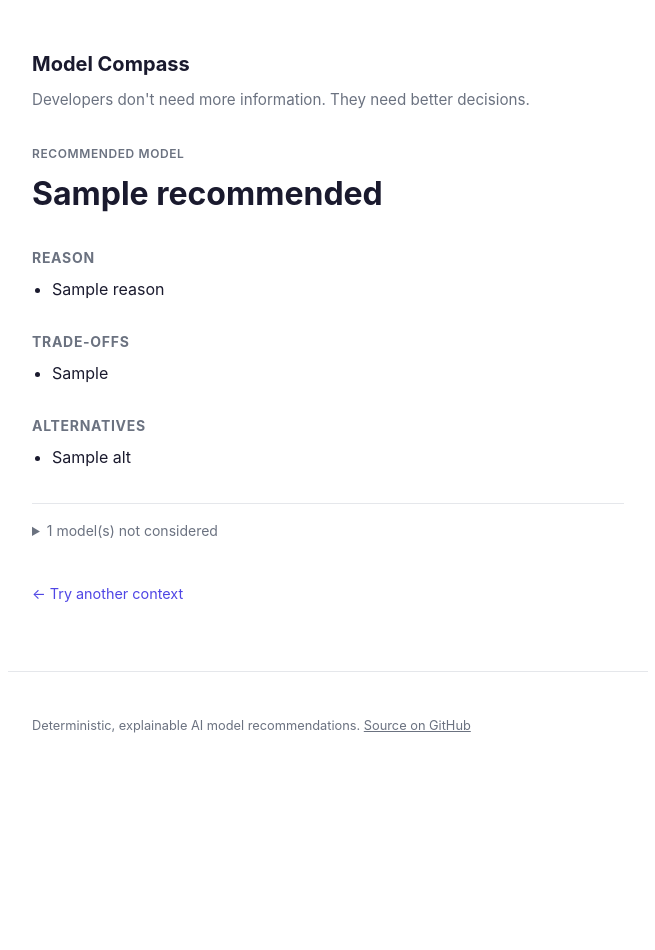
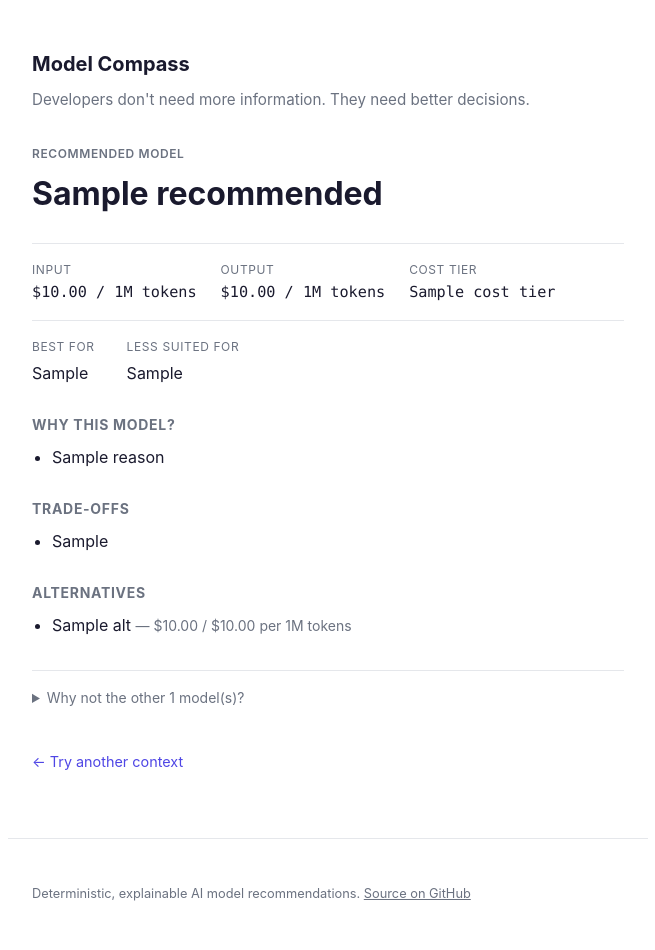
Before and after one commit to LCAITECH/model-compass, a FastAPI app: template interfaces/web/templates/result.html in a window 1280 px wide. Shown: the top 950 px of the page, without its empty margins (312-967 px from the left). Before the commit the page ends 733 px from the top, so only its background shows below. Run offline with FastAPI, Linux system fonts and the light colour scheme; the template is opened without the code that fills it: most values are stand-ins (such as "Sample title", 1, 10 or a date in 2020).

Commit message:
Improve the web UX based on real dogfooding feedback
Batch agreed after actually using the app: readable language names,
predefined use cases, better reason phrasing, visible pricing, and a
static model profile -- all presentation-layer, all deterministic.
Explicitly rejected: using an LLM to write the recommendation text
(breaks VISION.md's "not from an AI model's opinion" and the whole
reproducibility guarantee) and a real multi-model routing engine
(a different product than "one Context -> one Recommendation").

decision/domain/ai_model.py: CostTier moves here from evaluator.py --
it's shared vocabulary between Candidate, Recommendation, and the web
layer now, not an evaluator-only concept. The derivation itself still
lives only in decision/evaluator/.

decision/domain/candidate.py, recommendation.py: both now carry
cost_tier, so a recommendation's price tier can be displayed without
any component re-deriving it a second way.

decision/explainer/explainer.py: reasons gain an optional opening
sentence tying the ranked priorities back to Context.use_case when
one was given ("Because your use case is X, we weighted Y most
heavily") -- still pure deterministic string formatting over Context,
no model writes any of it.

interfaces/web/languages.py: hand-written ISO-code -> display-name
map. No pycountry dependency for 13 codes.

interfaces/web/use_cases.py: a fixed list of common use cases, each
suggesting (not forcing) a priority ranking. Wired to the form with a
small vanilla-JS prefill (static/form.js) -- purely a client-side
convenience; Context.priorities is still exactly whatever ends up
selected, same as before.

interfaces/web/model_profile.py: a context-independent "best for /
less suited for" summary derived from AIModel's own fields (quality
>= high, capabilities that are true, above-average context window
relative to the loaded dataset -- no hardcoded absolute threshold,
same reasoning as cost_tier).

Templates: prices and cost tier now shown for the recommendation and
its alternatives, "Reason" retitled "Why this model?", the excluded
list gets clearer copy. All still the same minimal, unstyled-by-design
look -- no visual polish pass yet, per the earlier agreement to
validate product before design.

Verified end-to-end in a real running browser session (not just
TestClient): the use-case-to-priority JS prefill, full pricing/profile
display, and the exclusion list expanding with real per-model reasons.

```diff
--- a/decision/domain/__init__.py
+++ b/decision/domain/__init__.py
@@ -2,6 +2,7 @@ from decision.domain.ai_model import (
     AIModel,
     Capabilities,
     Cost,
+    CostTier,
     Ecosystem,
     IntegrationEase,
     License,
@@ -21,6 +22,7 @@ __all__ = [
     "Capabilities",
     "Context",
     "Cost",
+    "CostTier",
     "Ecosystem",
     "Exclusion",
     "IntegrationEase",
--- a/decision/domain/candidate.py
+++ b/decision/domain/candidate.py
@@ -2,7 +2,7 @@
 
 from dataclasses import dataclass, field
 
-from decision.domain.ai_model import AIModel
+from decision.domain.ai_model import AIModel, CostTier
 from decision.domain.context import Priority
 
 
@@ -10,6 +10,7 @@ from decision.domain.context import Priority
 class Candidate:
     model: AIModel
     score: float
+    cost_tier: CostTier
     factor_scores: dict[Priority, float] = field(default_factory=dict)
     disqualified_reasons: tuple[str, ...] = ()
 
--- a/decision/domain/recommendation.py
+++ b/decision/domain/recommendation.py
@@ -7,7 +7,7 @@ displayed."
 
 from dataclasses import dataclass
 
-from decision.domain.ai_model import AIModel
+from decision.domain.ai_model import AIModel, CostTier
 
 
 @dataclass(frozen=True)
@@ -19,6 +19,7 @@ class Exclusion:
 @dataclass(frozen=True)
 class Recommendation:
     recommended: AIModel
+    cost_tier: CostTier
     reasons: tuple[str, ...]
     trade_offs: tuple[str, ...]
     alternatives: tuple[AIModel, ...]
--- a/decision/evaluator/__init__.py
+++ b/decision/evaluator/__init__.py
@@ -1,3 +1,3 @@
-from decision.evaluator.evaluator import CostTier, evaluate
+from decision.evaluator.evaluator import evaluate
 
-__all__ = ["CostTier", "evaluate"]
+__all__ = ["evaluate"]
--- a/interfaces/web/app.py
+++ b/interfaces/web/app.py
@@ -18,6 +18,9 @@ from decision.evaluator import evaluate
 from decision.explainer import NoQualifyingModelsError, explain
 from decision.loader import load_dataset
 from interfaces.web.context_form import InvalidFormError, context_from_form
+from interfaces.web.languages import language_name
+from interfaces.web.model_profile import best_for, less_suited_for
+from interfaces.web.use_cases import USE_CASES
 
 BASE_DIR = Path(__file__).resolve().parent
 DATASET_DIR = BASE_DIR.parent.parent / "dataset" / "models"
@@ -25,6 +28,7 @@ DATASET_DIR = BASE_DIR.parent.parent / "dataset" / "models"
 app = FastAPI(title="Model Compass")
 app.mount("/static", StaticFiles(directory=BASE_DIR / "static"), name="static")
 templates = Jinja2Templates(directory=BASE_DIR / "templates")
+templates.env.filters["language_name"] = language_name
 
 models = load_dataset(DATASET_DIR)
 languages = sorted({language for model in models for language in model.languages})
@@ -35,7 +39,16 @@ def _form_context(error: str | None = None) -> dict:
         "languages": languages,
         "budgets": list(BudgetLevel),
         "priorities": list(Priority),
+        "use_cases": USE_CASES,
         "error": error,
+    }
+
+
+def _model_profile(model) -> dict:
+    return {
+        "model": model,
+        "best_for": best_for(model, models),
+        "less_suited_for": less_suited_for(model),
     }
 
 
@@ -61,6 +74,10 @@ async def recommend(request: Request):
     except NoQualifyingModelsError:
         recommendation = None
 
+    profile = _model_profile(recommendation.recommended) if recommendation else None
+
     return templates.TemplateResponse(
-        request, "result.html", {"context": context, "recommendation": recommendation}
+        request,
+        "result.html",
+        {"context": context, "recommendation": recommendation, "profile": profile},
     )
--- /dev/null
+++ b/interfaces/web/languages.py
@@ -0,0 +1,28 @@
+"""Human-readable names for the ISO 639-1 codes used in the dataset.
+
+A hand-written lookup rather than a dependency like pycountry — the
+dataset only uses a handful of language codes, and AGENTS.md asks for
+new dependencies to be flagged, not reached for by default. The ISO
+code is still what's sent to the server; this only changes the label
+shown to a person.
+"""
+
+LANGUAGE_NAMES = {
+    "ar": "Arabic",
+    "de": "German",
+    "en": "English",
+    "es": "Spanish",
+    "fr": "French",
+    "hi": "Hindi",
+    "it": "Italian",
+    "ja": "Japanese",
+    "ko": "Korean",
+    "nl": "Dutch",
+    "pt": "Portuguese",
+    "ru": "Russian",
+    "zh": "Chinese",
+}
+
+
+def language_name(code: str) -> str:
+    return LANGUAGE_NAMES.get(code, code)
--- /dev/null
+++ b/interfaces/web/model_profile.py
@@ -0,0 +1,53 @@
+"""A quick "what is this model good at" summary, independent of context.
+
+Unlike decision/explainer/'s reasons (which explain a recommendation
+for a specific Context), this is a static profile of the model itself
+-- so it lives here in interfaces/web/, not in decision/explainer/.
+Derived only from AIModel's own fields; nothing here is stored or
+invented.
+"""
+
+from decision.domain import AIModel, QualityLevel
+
+_QUALITY_LABELS = {
+    "reasoning": "Reasoning",
+    "coding": "Coding",
+    "creative_writing": "Creative writing",
+    "instruction_following": "Instruction following",
+}
+
+_CAPABILITY_LABELS = {
+    "vision": "Vision",
+    "audio": "Audio",
+    "image_generation": "Image generation",
+    "tool_calling": "Tool calling",
+    "structured_output": "Structured output",
+    "json_mode": "JSON mode",
+}
+
+
+def best_for(model: AIModel, all_models: list[AIModel]) -> list[str]:
+    strengths = [
+        label
+        for attr, label in _QUALITY_LABELS.items()
+        if getattr(model.quality, attr).ordinal >= QualityLevel.HIGH.ordinal
+    ]
+    strengths += [
+        label for attr, label in _CAPABILITY_LABELS.items() if getattr(model.capabilities, attr)
+    ]
+    if _has_above_average_context(model, all_models):
+        strengths.append("Long context")
+    return strengths
+
+
+def less_suited_for(model: AIModel) -> list[str]:
+    return [
+        label
+        for attr, label in _QUALITY_LABELS.items()
+        if getattr(model.quality, attr) == QualityLevel.LOW
+    ]
+
+
+def _has_above_average_context(model: AIModel, all_models: list[AIModel]) -> bool:
+    average = sum(m.operational.context_window for m in all_models) / len(all_models)
+    return model.operational.context_window > average
--- /dev/null
+++ b/interfaces/web/static/form.js
@@ -0,0 +1,20 @@
+// Picking a common use case pre-fills the text field and the priority
+// dropdowns as a starting point -- everything stays editable, and if
+// JS is unavailable the form still works as plain HTML.
+document.addEventListener("DOMContentLoaded", () => {
+  const preset = document.getElementById("use_case_preset");
+  if (!preset) return;
+
+  preset.addEventListener("change", () => {
+    const option = preset.options[preset.selectedIndex];
+    if (!option.value) return;
+
+    document.getElementById("use_case").value = option.value;
+
+    const priorities = (option.dataset.priorities || "").split(",").filter(Boolean);
+    priorities.forEach((value, index) => {
+      const select = document.getElementById(`priority_${index + 1}`);
+      if (select) select.value = value;
+    });
+  });
+});
--- a/interfaces/web/static/style.css
+++ b/interfaces/web/static/style.css
@@ -58,6 +58,14 @@ label {
 .optional {
   font-weight: 400;
   color: var(--muted);
+}
+
+.help {
+  display: inline-block;
+  margin-left: 0.25rem;
+  color: var(--muted);
+  cursor: help;
+  font-weight: 400;
 }
 
 input[type="text"],
@@ -130,6 +138,46 @@ button:hover {
   font-size: 2rem;
 }
 
+.pricing {
+  display: flex;
+  gap: 1.5rem;
+  flex-wrap: wrap;
+  margin: 1rem 0;
+  padding: 1rem 0;
+  border-top: 1px solid var(--border);
+  border-bottom: 1px solid var(--border);
+}
+
+.pricing .label,
+.profile .label {
+  display: block;
+  font-size: 0.75rem;
+  text-transform: uppercase;
+  letter-spacing: 0.05em;
+  color: var(--muted);
+}
+
+.pricing .value {
+  font-family: var(--font-mono);
+  font-size: 0.95rem;
+}
+
+.profile {
+  display: flex;
+  gap: 2rem;
+  flex-wrap: wrap;
+  margin: 1rem 0;
+}
+
+.profile p {
+  margin: 0.25rem 0 0;
+}
+
+.muted {
+  color: var(--muted);
+  font-size: 0.875rem;
+}
+
 .recommendation h2 {
   font-size: 0.875rem;
   text-transform: uppercase;
--- a/interfaces/web/templates/base.html
+++ b/interfaces/web/templates/base.html
@@ -19,5 +19,6 @@
       <a href="https://github.com/LCAITECH/model-compass" target="_blank" rel="noopener">Source on GitHub</a>
     </p>
   </footer>
+  <script src="/static/form.js"></script>
 </body>
 </html>
--- a/interfaces/web/templates/result.html
+++ b/interfaces/web/templates/result.html
@@ -6,7 +6,39 @@
   <p class="eyebrow">Recommended model</p>
   <h1>{{ recommendation.recommended.name }}</h1>
 
-  <h2>Reason</h2>
+  <div class="pricing">
+    <div>
+      <span class="label">Input</span>
+      <span class="value">${{ "%.2f"|format(recommendation.recommended.cost.input_per_million) }} / 1M tokens</span>
+    </div>
+    <div>
+      <span class="label">Output</span>
+      <span class="value">${{ "%.2f"|format(recommendation.recommended.cost.output_per_million) }} / 1M tokens</span>
+    </div>
+    <div>
+      <span class="label">Cost tier</span>
+      <span class="value">{{ recommendation.cost_tier.name | capitalize }}</span>
+    </div>
+  </div>
+
+  {% if profile.best_for or profile.less_suited_for %}
+  <div class="profile">
+    {% if profile.best_for %}
+    <div>
+      <span class="label">Best for</span>
+      <p>{{ profile.best_for | join(', ') }}</p>
+    </div>
+    {% endif %}
+    {% if profile.less_suited_for %}
+    <div>
+      <span class="label">Less suited for</span>
+      <p>{{ profile.less_suited_for | join(', ') }}</p>
+    </div>
+    {% endif %}
+  </div>
+  {% endif %}
+
+  <h2>Why this model?</h2>
   <ul class="reasons">
     {% for reason in recommendation.reasons %}
     <li>{{ reason }}</li>
@@ -26,14 +58,17 @@
   <h2>Alternatives</h2>
   <ul class="alternatives">
     {% for alt in recommendation.alternatives %}
-    <li>{{ alt.name }}</li>
+    <li>
+      {{ alt.name }}
+      <span class="muted">— ${{ "%.2f"|format(alt.cost.input_per_million) }} / ${{ "%.2f"|format(alt.cost.output_per_million) }} per 1M tokens</span>
+    </li>
     {% endfor %}
   </ul>
   {% endif %}
 
   {% if recommendation.excluded %}
   <details class="excluded">
-    <summary>{{ recommendation.excluded | length }} model(s) not considered</summary>
+    <summary>Why not the other {{ recommendation.excluded | length }} model(s)?</summary>
     <ul>
       {% for exclusion in recommendation.excluded %}
       <li><strong>{{ exclusion.model.name }}</strong> — {{ exclusion.reasons | join(', ') }}</li>
--- /dev/null
+++ b/interfaces/web/use_cases.py
@@ -0,0 +1,21 @@
+"""Common use cases offered as form shortcuts.
+
+Picking one pre-fills the priority dropdowns as a starting point — the
+user can still change any of them before submitting. Context.priorities
+is always exactly what ends up selected in the form; this mapping never
+reaches into decision/ or changes what a submitted Context means, it
+only saves a developer some clicking.
+"""
+
+from decision.domain import Priority
+
+USE_CASES = [
+    ("Telegram / WhatsApp bot", (Priority.COST, Priority.INSTRUCTION_FOLLOWING)),
+    ("Customer support", (Priority.INSTRUCTION_FOLLOWING, Priority.COST)),
+    ("Python development", (Priority.CODING, Priority.REASONING)),
+    ("Web / app development", (Priority.CODING, Priority.INSTRUCTION_FOLLOWING)),
+    ("Content creation", (Priority.CREATIVE_WRITING, Priority.COST)),
+    ("Data analysis", (Priority.REASONING, Priority.CODING)),
+    ("Agentic workflow", (Priority.REASONING, Priority.CODING)),
+    ("Code review", (Priority.CODING, Priority.REASONING)),
+]
```
Also changed, not shown: decision/domain/ai_model.py (+15 -1 lines), decision/evaluator/evaluator.py (+5 -16 lines), decision/explainer/explainer.py (+28 -1 lines), interfaces/web/templates/index.html (+12 -3 lines), tests/test_explainer.py (+22 -3 lines).
